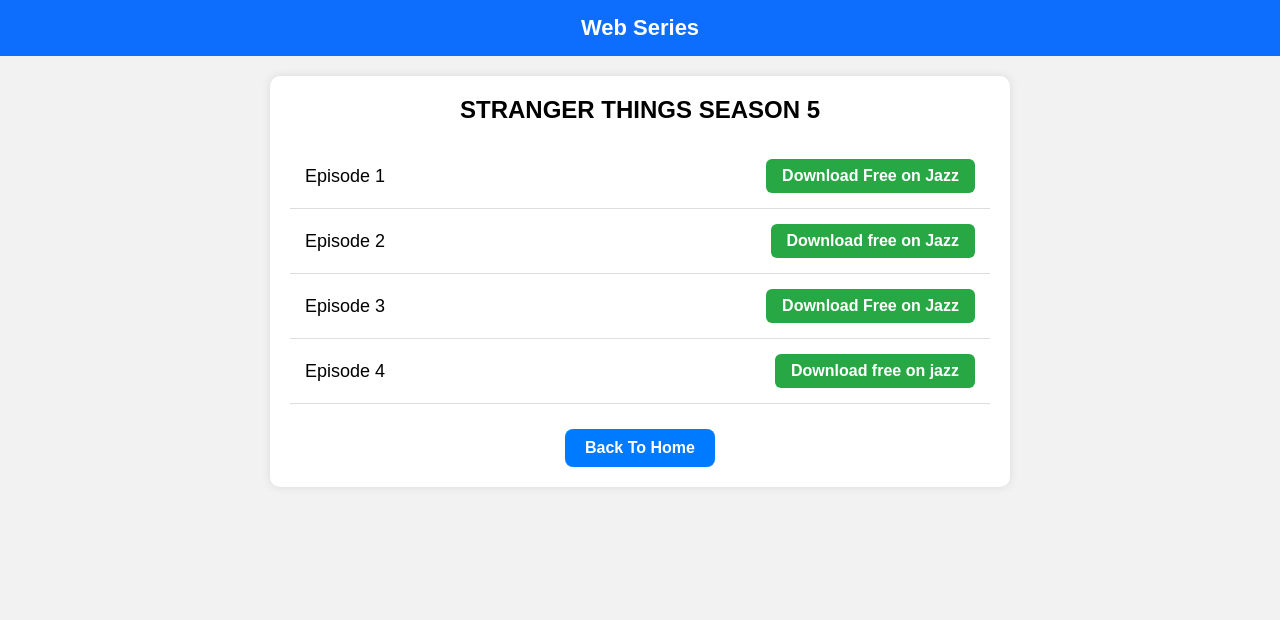
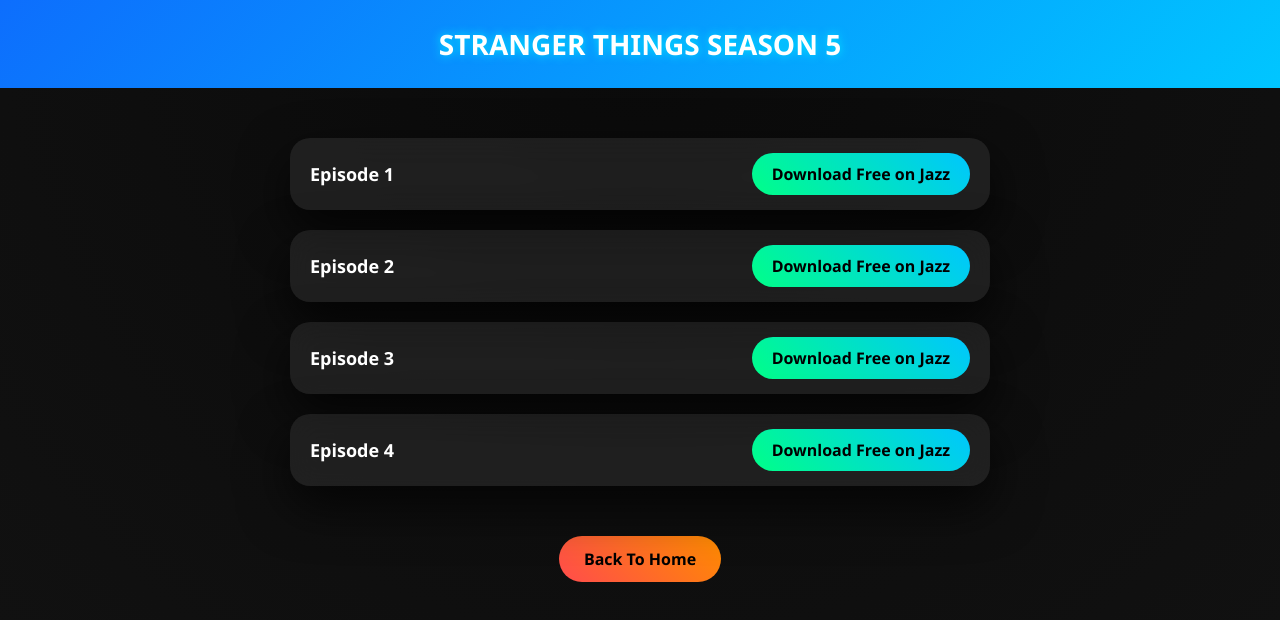
Before and after one commit to skdking007/my-site, a plain HTML site: page ST5.html in a window 1280 px wide. Drawn offline with Linux system fonts and the light colour scheme.

Commit message:
Update ST5.html

```diff
--- a/ST5.html
+++ b/ST5.html
@@ -3,115 +3,152 @@
 <head>
 <meta charset="UTF-8">
 <meta name="viewport" content="width=device-width, initial-scale=1.0">
-<title>Web Series</title>
+<title>STRANGER THINGS S05 - 3D Series</title>
 
 <style>
+/* BODY */
 body{
     margin:0;
-        font-family: Arial, sans-serif;
-        background:#f2f2f2;
+    font-family:'Segoe UI',sans-serif;
+    background: radial-gradient(circle at top,#0a0a0a,#111);
+    color:white;
 }
+
+/* HEADER */
 header{
-        background:#0d6efd;
-        color:#fff;
+    background: linear-gradient(135deg,#0d6efd,#00c6ff);
     text-align:center;
-        padding:15px;
-        font-size:22px;
+    padding:25px;
+    font-size:28px;
     font-weight:bold;
+    text-shadow:0 0 10px #00eaff;
 }
+
+/* CONTAINER */
 .container{
     max-width:700px;
-        margin:20px auto;
-        background:#fff;
+    margin:30px auto;
     padding:20px;
-        border-radius:10px;
-        box-shadow:0 0 10px rgba(0,0,0,0.1);
+    display:flex;
+    flex-direction:column;
+    gap:20px;
 }
+
+/* SERIES NAME */
 .series-name{
     text-align:center;
-        font-size:24px;
+    font-size:26px;
     font-weight:bold;
-        margin-bottom:20px;
+    text-shadow:0 0 8px #00c6ff;
 }
+
+/* EPISODE CARD */
 .episode{
+    background: rgba(255,255,255,0.08);
+    backdrop-filter: blur(15px);
+    border-radius:20px;
+    padding:15px 20px;
     display:flex;
     justify-content:space-between;
     align-items:center;
-        padding:15px;
-        border-bottom:1px solid #ddd;
+    cursor:pointer;
+    transform-style: preserve-3d;
+    transition: transform 0.15s ease, box-shadow 0.3s;
+    box-shadow:0 20px 50px rgba(0,0,0,0.7);
 }
-    .episode:last-child{
-        border-bottom:none;
+
+/* EPISODE HOVER EFFECT */
+.episode:hover{
+    box-shadow:0 30px 80px rgba(0,255,255,0.6);
 }
+
+/* EPISODE TEXT */
 .episode span{
     font-size:18px;
-        font-weight:500;
+    font-weight:bold;
+    transform: translateZ(20px);
 }
+
+/* DOWNLOAD BUTTON */
 .download-btn{
     text-decoration:none;
-        background:#28a745;
-        color:white;
-        padding:8px 16px;
-        border-radius:6px;
+    background: linear-gradient(45deg,#00ff88,#00c6ff);
+    color:black;
+    padding:10px 20px;
+    border-radius:25px;
     font-weight:bold;
+    transform: translateZ(20px);
+    transition: transform 0.2s;
 }
 .download-btn:hover{
-        background:#218838;
+    transform: translateZ(25px) scale(1.05);
+    box-shadow:0 0 20px #00ff88,0 0 40px #00c6ff;
 }
+
+/* BACK BUTTON */
 .back-btn{
     display:block;
-        margin:25px auto 0;
+    margin:30px auto 0;
     width:fit-content;
     text-decoration:none;
-        background:#007bff;
-        color:white;
-        padding:10px 20px;
-        border-radius:8px;
+    background: linear-gradient(45deg,#ff4c4c,#ff8c00);
+    color:black;
+    padding:12px 25px;
+    border-radius:25px;
     font-weight:bold;
+    transition: transform 0.2s;
 }
 .back-btn:hover{
-        background:#0056b3;
+    transform: translateY(-3px) scale(1.05);
+    box-shadow:0 0 20px #ff4c4c,0 0 40px #ff8c00;
 }
 </style>
 </head>
 
 <body>
 
-<header>Web Series</header>
+<header>STRANGER THINGS SEASON 5</header>
 
 <div class="container">
 
-    <div class="series-name">
-        STRANGER THINGS SEASON 5
-    </div>
-
-    <!-- Episode 1 -->
     <div class="episode">
         <span>Episode 1</span>
         <a href="https://cloud.jazzdrive.com.pk/share/OAZFL5LR4DA77SWV" class="download-btn" download>Download Free on Jazz</a>
     </div>
 
-    <!-- Episode 2 -->
     <div class="episode">
         <span>Episode 2</span>
-        <a href="https://cloud.jazzdrive.com.pk/share/ZTHZJRXJZ8V7RDUU" class="download-btn" download>Download free on Jazz</a>
+        <a href="https://cloud.jazzdrive.com.pk/share/ZTHZJRXJZ8V7RDUU" class="download-btn" download>Download Free on Jazz</a>
     </div>
-      <!-- Episode 3 -->
+
     <div class="episode">
         <span>Episode 3</span>
         <a href="https://cloud.jazzdrive.com.pk/share/UFK7GS6GQ97NKHCE" class="download-btn" download>Download Free on Jazz</a>
     </div>
-      <!-- Episode 4 -->
+
     <div class="episode">
         <span>Episode 4</span>
-        <a href="https://cloud.jazzdrive.com.pk/share/WICF3N7Q67CR0ATN" class="download-btn" download>Download free on jazz</a>
+        <a href="https://cloud.jazzdrive.com.pk/share/WICF3N7Q67CR0ATN" class="download-btn" download>Download Free on Jazz</a>
     </div>
-
-    <!-- Add more episodes here -->
 
     <a href="index.html" class="back-btn">Back To Home</a>
 
 </div>
 
+<script>
+// 3D tilt effect for each episode
+document.querySelectorAll(".episode").forEach(card=>{
+    card.addEventListener("mousemove",e=>{
+        const rect = card.getBoundingClientRect();
+        const x = e.clientX - rect.left - rect.width/2;
+        const y = e.clientY - rect.top - rect.height/2;
+        card.style.transform = `rotateY(${x/20}deg) rotateX(${-y/20}deg)`;
+    });
+    card.addEventListener("mouseleave", ()=>{
+        card.style.transform = "rotateY(0) rotateX(0)";
+    });
+});
+</script>
+
 </body>
 </html>
```
Lines whose indentation alone changed are shown as unchanged.
